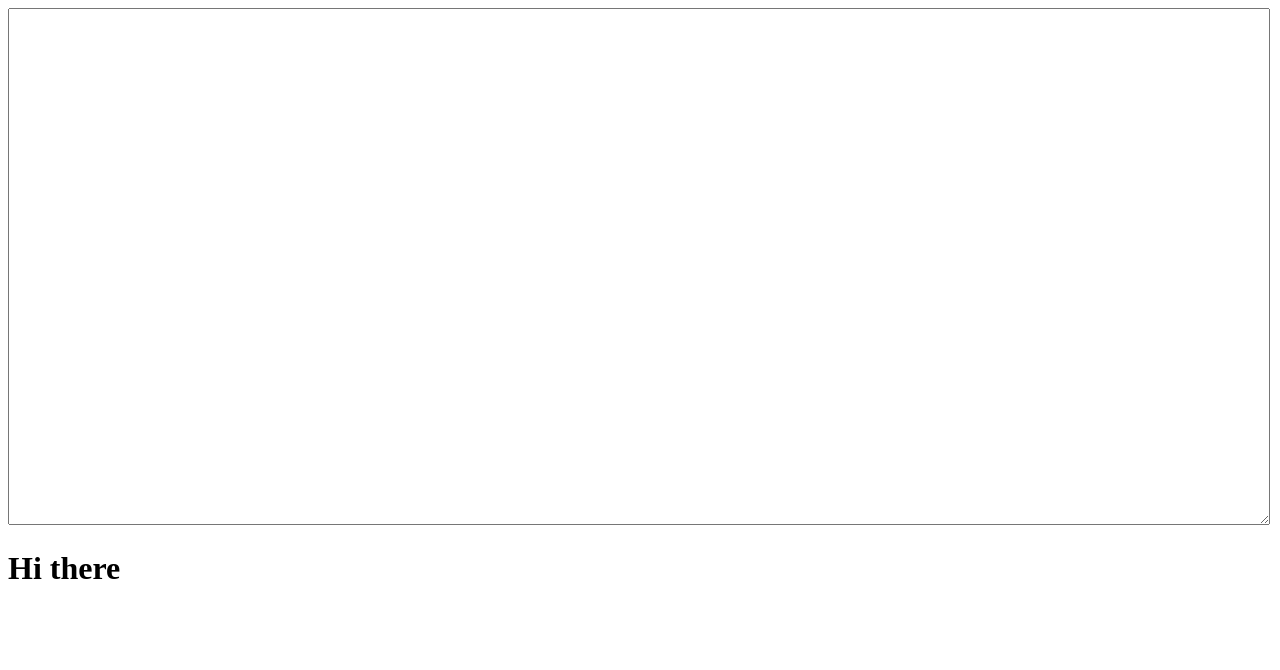
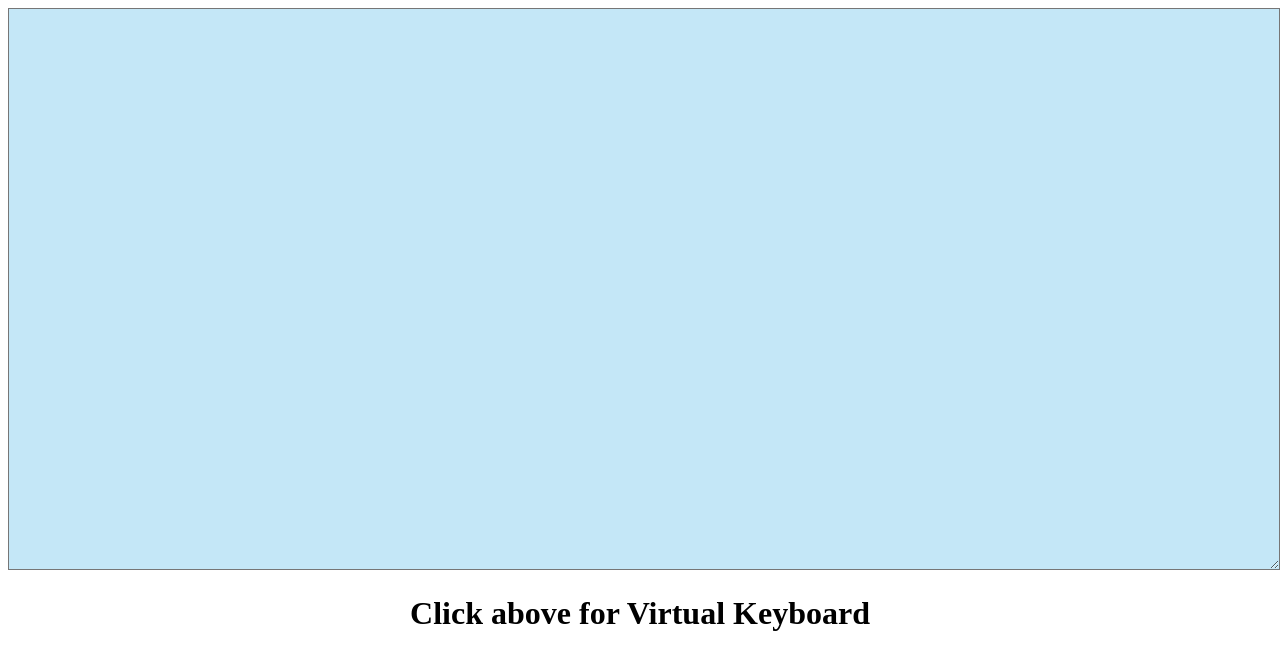
Before and after one commit to GaneshNarwade/Javascript, a plain HTML site: page Virtual-Keyboard/index.html in a window 1280 px wide. Drawn offline with Linux system fonts and the light colour scheme.

Commit message:
Changed textarea

```diff
--- a/Virtual-Keyboard/index.html
+++ b/Virtual-Keyboard/index.html
@@ -10,9 +10,9 @@
     <link rel="stylesheet" href="style.css">
 </head>
 <body>
-    <textarea name="anytext" class="text-area use-keyboard-input" placeholder="Click me!">
+    <textarea name="anytext" class="text-area use-keyboard-input" placeholder="Click me!" >
     </textarea>
     <script src="script.js"></script>
-    <h1>Hi there</h1>
+    <h1>Click above for Virtual Keyboard</h1>
 </body>
 </html>
--- a/Virtual-Keyboard/style.css
+++ b/Virtual-Keyboard/style.css
@@ -1,7 +1,8 @@
 .text-area {
     padding: 5px;
-    width: calc(100vw - 30px);
-    height: calc(100vh - 295px);
+    width: calc(100vw - 20px);
+    height: calc(100vh - 250px);
+    background-color: rgba(123, 201, 236, 0.445);
 }
 
 .keyboard {
@@ -75,3 +76,11 @@
 .keyboard__key--dark {
     background: rgba(0, 0, 0, 0.25);
 }
+
+h1{
+    text-align: center;
+}
+
+::placeholder{
+    font-size: 200px;
+}
```
